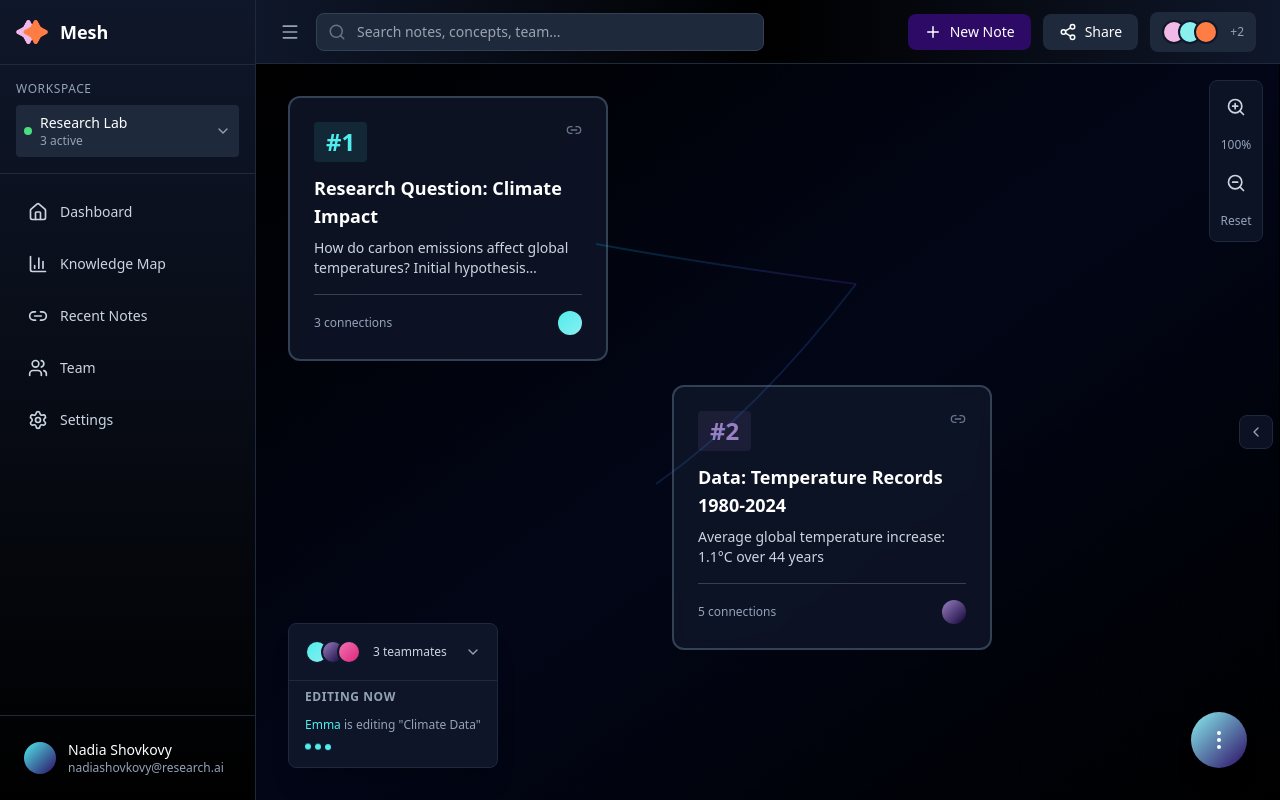
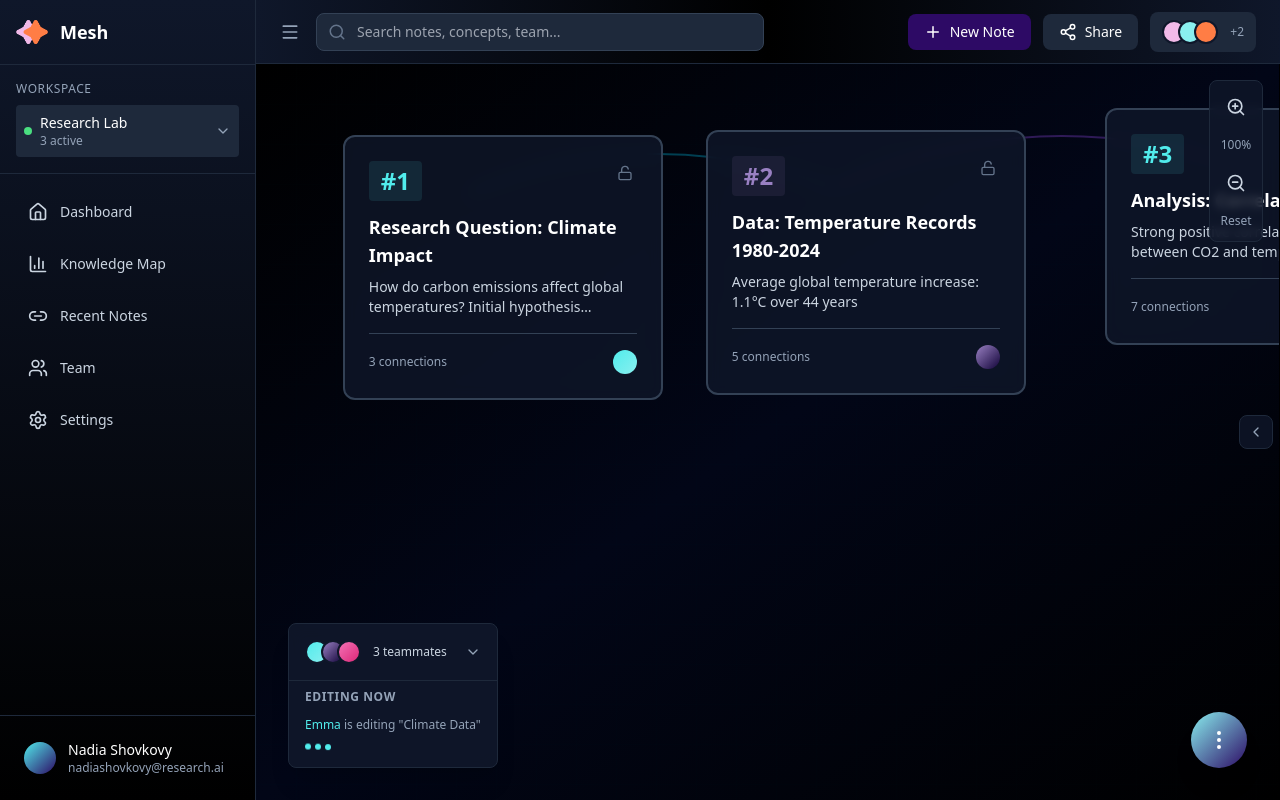
Before and after one commit to nadiashovkovy/mesh, a React (Create React App) app: page / in a window 1280 px wide. Built offline with nearby package versions, Linux system fonts and the light colour scheme.

Commit message:
notecards can now move smoothly!

```diff
--- a/src/components/Canvas.jsx
+++ b/src/components/Canvas.jsx
@@ -8,6 +8,7 @@ export default function Canvas({ selectedNode, onSelectNode, notes, isFullscreen
   const [zoom, setZoom] = useState(1);
   const [pan, setPan] = useState({ x: 0, y: 0 });
   const [showActionMenu, setShowActionMenu] = useState(false);
+  const [notePositions, setNotePositions] = useState({});
   const canvasRef = useRef(null);
   const isPinching = useRef(false);
   const lastDistance = useRef(0);
@@ -15,6 +16,21 @@ export default function Canvas({ selectedNode, onSelectNode, notes, isFullscreen
   const MIN_ZOOM = 0.5;
   const MAX_ZOOM = 2;
   const ZOOM_STEP = 0.1;
+
+  // Initialize random positions for notecards
+  useEffect(() => {
+    const initialPositions = {};
+    notes.forEach((note, index) => {
+      // Create scattered positions in a grid-like pattern with randomness
+      const col = index % 3;
+      const row = Math.floor(index / 3);
+      initialPositions[note.id] = {
+        x: col * 400 + Math.random() * 100,
+        y: row * 300 + Math.random() * 100
+      };
+    });
+    setNotePositions(initialPositions);
+  }, [notes.length]);
 
   // Keyboard shortcuts for zoom
   useEffect(() => {
@@ -153,6 +169,49 @@ export default function Canvas({ selectedNode, onSelectNode, notes, isFullscreen
     { icon: Download, label: 'Export', onClick: () => console.log('Export') },
   ];
 
+  const handlePositionChange = (noteId, position) => {
+    setNotePositions(prev => ({
+      ...prev,
+      [noteId]: position
+    }));
+  };
+
+  // Calculate connection lines between notecards
+  const getConnectionLines = () => {
+    const lines = [];
+    const cardWidth = 320; // w-80 = 320px
+    const cardHeight = 180; // approximate height
+
+    // Create connections between sequential notes
+    for (let i = 0; i < notes.length - 1; i++) {
+      const fromNote = notes[i];
+      const toNote = notes[i + 1];
+      const fromPos = notePositions[fromNote.id];
+      const toPos = notePositions[toNote.id];
+
+      if (fromPos && toPos) {
+        // Calculate center points of each card
+        const x1 = fromPos.x + cardWidth / 2;
+        const y1 = fromPos.y + cardHeight / 2;
+        const x2 = toPos.x + cardWidth / 2;
+        const y2 = toPos.y + cardHeight / 2;
+
+        // Calculate control point for curve (midpoint with offset)
+        const midX = (x1 + x2) / 2;
+        const midY = (y1 + y2) / 2;
+        const offsetY = Math.abs(x2 - x1) * 0.2;
+
+        lines.push({
+          id: `${fromNote.id}-${toNote.id}`,
+          d: `M ${x1} ${y1} Q ${midX} ${midY - offsetY} ${x2} ${y2}`,
+          color: fromNote.color
+        });
+      }
+    }
+
+    return lines;
+  };
+
   return (
     <div
       ref={canvasRef}
@@ -172,45 +231,58 @@ export default function Canvas({ selectedNode, onSelectNode, notes, isFullscreen
 
       {/* Canvas Content */}
       <div className="relative p-8 h-full overflow-auto scrollbar-hide">
-        <div
-          className="space-y-6 transition-transform origin-top-left"
-          style={{
-            transform: `scale(${zoom}) translate(${pan.x}px, ${pan.y}px)`,
-          }}
-        >
-          {notes.map((note) => (
-            <div key={note.id} className={`${note.offset} transition-transform`}>
-              <NoteCard
-                id={note.id}
-                title={note.title}
-                description={note.description}
-                connections={note.connections}
-                color={note.color}
-                isSelected={selectedNode === note.id}
-                onClick={() => onSelectNode(note.id)}
-              />
-            </div>
-          ))}
-        </div>
-
-        {/* Connection Lines */}
+        {/* Connection Lines - Behind notecards */}
         <svg
           className="absolute inset-0 w-full h-full pointer-events-none"
           style={{
-            opacity: 0.3,
+            opacity: 0.5,
             transform: `scale(${zoom}) translate(${pan.x}px, ${pan.y}px)`,
             transformOrigin: 'top left',
           }}
         >
           <defs>
-            <linearGradient id="lineGrad1" x1="0%" y1="0%" x2="100%" y2="100%">
+            <linearGradient id="lineGradCyan" x1="0%" y1="0%" x2="100%" y2="100%">
               <stop offset="0%" stopColor="#00D4FF" stopOpacity="0.6" />
+              <stop offset="100%" stopColor="#06B6D4" stopOpacity="0.6" />
+            </linearGradient>
+            <linearGradient id="lineGradPurple" x1="0%" y1="0%" x2="100%" y2="100%">
+              <stop offset="0%" stopColor="#A855F7" stopOpacity="0.6" />
               <stop offset="100%" stopColor="#7C3AED" stopOpacity="0.6" />
             </linearGradient>
           </defs>
-          <path d="M 340 180 Q 450 200 600 220" stroke="url(#lineGrad1)" strokeWidth="2" fill="none" />
-          <path d="M 600 220 Q 500 350 400 420" stroke="url(#lineGrad1)" strokeWidth="2" fill="none" />
+          {getConnectionLines().map((line) => (
+            <path
+              key={line.id}
+              d={line.d}
+              stroke={line.color === 'cyan' ? 'url(#lineGradCyan)' : 'url(#lineGradPurple)'}
+              strokeWidth="2"
+              fill="none"
+            />
+          ))}
         </svg>
+
+        <div
+          className="relative min-h-[800px]"
+          style={{
+            transform: `scale(${zoom}) translate(${pan.x}px, ${pan.y}px)`,
+            transformOrigin: 'top left',
+          }}
+        >
+          {notes.map((note) => (
+            <NoteCard
+              key={note.id}
+              id={note.id}
+              title={note.title}
+              description={note.description}
+              connections={note.connections}
+              color={note.color}
+              isSelected={selectedNode === note.id}
+              onClick={() => onSelectNode(note.id)}
+              position={notePositions[note.id]}
+              onPositionChange={handlePositionChange}
+            />
+          ))}
+        </div>
 
         {/* Zoom Controls */}
         <div className={`absolute flex flex-col gap-2 bg-slate-900/80 backdrop-blur-sm rounded-lg border border-slate-800 p-2 transition-all duration-300 ${
--- a/src/components/Notecard.jsx
+++ b/src/components/Notecard.jsx
@@ -1,7 +1,12 @@
-import React from 'react';
-import { Link2 } from 'lucide-react';
+import React, { useState, useRef, useEffect } from 'react';
+import { Lock, Unlock } from 'lucide-react';
 
-export default function NoteCard({ id, title, description, connections, color, isSelected, onClick }) {
+export default function NoteCard({ id, title, description, connections, color, isSelected, onClick, position, onPositionChange }) {
+  const [isLocked, setIsLocked] = useState(false);
+  const isDraggingRef = useRef(false);
+  const dragStartRef = useRef({ x: 0, y: 0 });
+  const cardRef = useRef(null);
+
   const borderColor = color === 'cyan' ? 'hover:border-cyan-400/50' : 'hover:border-purple-400/50';
   const shadowColor = color === 'cyan' ? 'hover:shadow-cyan-400/10' : 'hover:shadow-purple-400/10';
   const badgeColor = color === 'cyan' ? 'text-cyan-400 bg-cyan-400/10' : 'text-purple-400 bg-purple-400/10';
@@ -9,18 +14,75 @@ export default function NoteCard({ id, title, description, connections, color, i
     ? 'from-cyan-400 to-cyan-600'
     : 'from-purple-400 to-purple-600';
 
+  const handleMouseDown = (e) => {
+    if (isLocked || e.target.closest('button')) return;
+    isDraggingRef.current = true;
+    dragStartRef.current = {
+      x: e.clientX - (position?.x || 0),
+      y: e.clientY - (position?.y || 0)
+    };
+    e.preventDefault();
+    e.stopPropagation();
+  };
+
+  useEffect(() => {
+    const handleMouseMove = (e) => {
+      if (!isDraggingRef.current || isLocked) return;
+      const newX = e.clientX - dragStartRef.current.x;
+      const newY = e.clientY - dragStartRef.current.y;
+      onPositionChange?.(id, { x: newX, y: newY });
+    };
+
+    const handleMouseUp = () => {
+      isDraggingRef.current = false;
+    };
+
+    window.addEventListener('mousemove', handleMouseMove);
+    window.addEventListener('mouseup', handleMouseUp);
+
+    return () => {
+      window.removeEventListener('mousemove', handleMouseMove);
+      window.removeEventListener('mouseup', handleMouseUp);
+    };
+  }, [id, isLocked, onPositionChange]);
+
+  const toggleLock = (e) => {
+    e.stopPropagation();
+    setIsLocked(!isLocked);
+  };
+
   return (
     <div
+      ref={cardRef}
       onClick={onClick}
-      className={`w-80 p-6 backdrop-blur border-2 rounded-xl transition-all duration-300 cursor-pointer ${
+      onMouseDown={handleMouseDown}
+      className={`w-80 p-6 backdrop-blur border-2 rounded-xl select-none ${
+        isLocked ? 'cursor-pointer' : 'cursor-grab active:cursor-grabbing'
+      } ${
         isSelected
-          ? 'bg-slate-800/90 border-cyan-400 shadow-2xl shadow-cyan-400/30 ring-2 ring-cyan-400/20 scale-105'
-          : `bg-slate-900/80 border-slate-700 ${borderColor} ${shadowColor}`
+          ? 'bg-slate-800/90 border-cyan-400 shadow-2xl shadow-cyan-400/30 ring-2 ring-cyan-400/20 scale-105 transition-all duration-300'
+          : `bg-slate-900/80 border-slate-700 ${borderColor} ${shadowColor} transition-all duration-300`
       }`}
+      style={position ? {
+        position: 'absolute',
+        left: `${position.x}px`,
+        top: `${position.y}px`,
+        transition: isDraggingRef.current ? 'none' : 'transform 0.3s'
+      } : {}}
     >
       <div className="flex items-start justify-between mb-3">
         <div className={`text-2xl font-bold ${badgeColor} px-3 py-1 rounded`}>#{id}</div>
-        <Link2 size={16} className="text-slate-500" />
+        <button
+          onClick={toggleLock}
+          className="p-1 hover:bg-slate-700/50 rounded transition"
+          title={isLocked ? 'Unlock position' : 'Lock position'}
+        >
+          {isLocked ? (
+            <Lock size={16} className="text-slate-400" />
+          ) : (
+            <Unlock size={16} className="text-slate-500" />
+          )}
+        </button>
       </div>
 
       <h3 className="font-semibold text-lg mb-2 text-white">{title}</h3>
```
